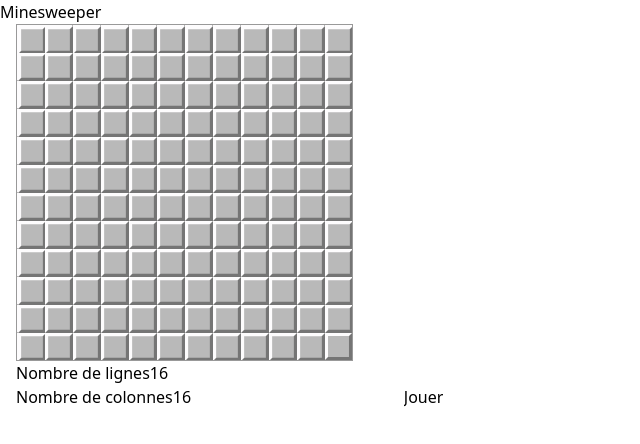
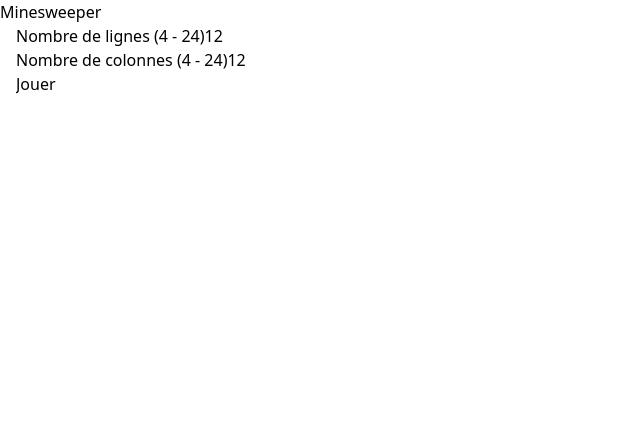
Before and after one commit to gbonjean/minesweeper, a Next.js app: page / in a window 1280 px wide. Shown: the top 444 px of the page, without its empty margins (0-640 px from the left). Built offline with nearby package versions, Linux system fonts and the light colour scheme.

Commit message:
logique ok

```diff
--- a/components/minesweeper.js
+++ b/components/minesweeper.js
@@ -15,35 +15,74 @@
   "flagged"
 ]
 
+
+
 export default function Minesweeper() {
+  const [play, setPlay] = useState(false)
+  const [rows, setRows] = useState(12)
+  const [cols, setCols] = useState(12)
 
-  const [play, setPlay] = useState(false)
-  const rows = 12;
-  const cols = 12
+  // const rows = 12;
+  // const cols = 12
   const minesDensity = 0.2;
 
-  const board = createBoard(rows, cols, minesDensity);
+
+
+  const handleRowsChange = (val) => {
+    if (val > 3 && val < 25) setRows(val)
+  }
+
+  const handleColsChange = (val) => {
+    if (val > 3 && val < 25) setCols(val)
+  }
+
+  const end = (boom) => {
+    if (boom) return
+  }
 
   if (play) {
+    const board = createBoard(rows, cols, minesDensity);
+
     return (
     <div className='container mx-auto px-4'>
-      <Grid grid={board} rows={rows} cols={cols} />
+      <Grid grid={board} rows={rows} cols={cols} endGame={(boom) => end(boom)} />
     </div>
     )
-  } else return (
+  } else {
+    // const board = Array.from(Array(rows), () => new Array(cols).fill(0))
+
+    return (
     <div className='container mx-auto px-4'>
-      <Grid grid={board} rows={rows} cols={cols} />
-      <Info />
+      {/* <Grid grid={board} rows={rows} cols={cols} /> */}
+      <Info
+        rows={rows}
+        cols={cols}
+        onRowsChange={(e) => handleRowsChange(Number(e.target.value))}
+        onColsChange={(e) => handleColsChange(Number(e.target.value))}
+        onPlay={() => setPlay(true)}
+       />
     </div>
   );
+  }
 }
 
-function Grid({ grid, rows, cols }) {
+function Grid({ grid, rows, cols, endGame }) {
   const [mask, setMask] = useState(Array.from(Array(rows), () => new Array(cols).fill(10)))
 
   const gameOver = () => {
     setMask(grid)
-    alert("BOOM");
+    alert("BOOM")
+    endGame(true)
+  }
+
+  const hasWon = () => {
+    let res = true
+    mask.forEach((row) => {
+      row.forEach((cell) => {
+        if (cell === 10) res = false
+      })
+    })
+    return res
   }
 
   const changeMask = (i, j, v) => {
@@ -104,9 +143,9 @@
     } else if (e.buttons === 2) {
       rightClick(i, j);
     } else bothClick(i, j);
+    if (hasWon()) endGame(false)
   }
 
-  // Render board
   let board = [];
   let key = 0;
   for (let i = 0; i < rows; i++) {
@@ -129,31 +168,19 @@
   );
 }
 
-function Info() {
-  const [rows, setRows] = useState(16)
-  const [cols, setCols] = useState(16)
-
-  const handleSubmit = (e) => {
-    e.preventDefault()
-  }
-
-  const handleRowsChange = (value) => {
-    setRows(value)
-  }
-
-  const handleColsChange = (value) => {
-    setCols(value)
-  }
+function Info({ rows, cols, onRowsChange, onColsChange, onPlay }) {
 
   return(
-    <form onSubmit={handleSubmit} >
+    <form onSubmit={(e) => e.preventDefault()} >
+      <div className='flex'>
+        <label>Nombre de lignes (4 - 24)</label>
+        <input type="number" value={rows} onChange={onRowsChange}  />
+      </div>
       <div>
-        <label>Nombre de lignes</label>
-        <input type="number" value={rows} onChange={(e) => handleRowsChange(e.target.value)}  />
+        <label>Nombre de colonnes (4 - 24)</label>
+        <input type="number" value={cols} onChange={onColsChange}  />
       </div>
-      <label>Nombre de colonnes</label>
-      <input type="number" value={cols} onChange={(e) => handleColsChange(e.target.value)}  />
-      <input type='submit' value="Jouer"/>
+      <input type='submit' value="Jouer" onClick={onPlay}/>
     </form>
   );
 }
```
